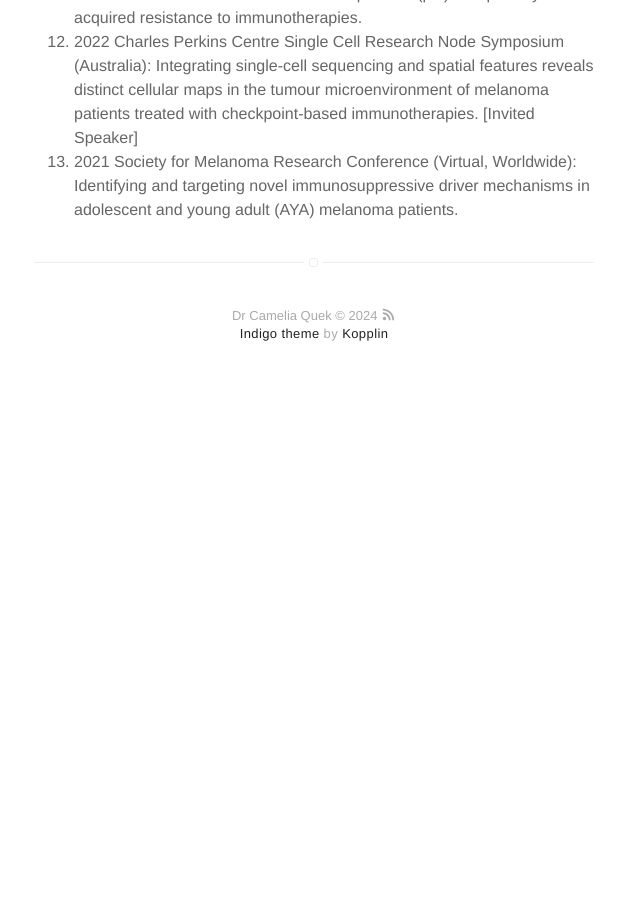
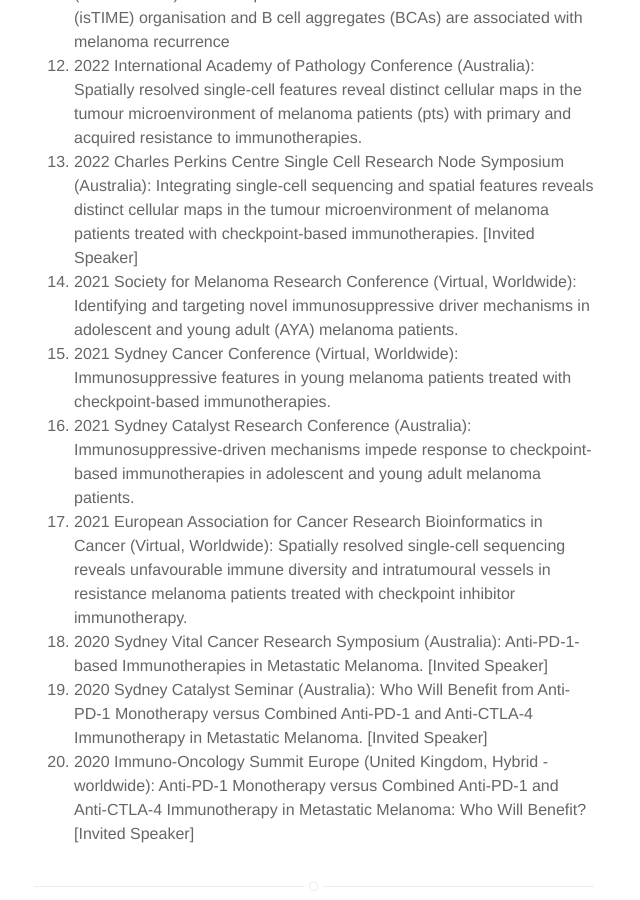
Before and after one commit to cameliaquek/cameliaquek.github.io, a Jekyll site: the page built from projects.html, in a window 1280 px wide and 900 px high, scrolled down 6695 px. Shown: the whole window, without its empty margins (326-966 px from the left). Built offline with Jekyll 4.4.1, drawn with Linux system fonts in a browser that asks for light colours; before the commit the page ends 7100 px from its top, so only the background shows below that; some of the changed text lies outside the part shown.

Commit message:
Update projects.html

```diff
--- a/projects.html
+++ b/projects.html
@@ -5,7 +5,7 @@ title: Projects
 
 <h2>List of published projects</h2>
 <ol>
-  <li>Bai X, Attrill GH, Gide TN, Ferguson PM, Nahar KJ, Shang P, Vergara IA, Palendira U, Pires da Silva I, Carlino MS, Menzies AM, Long GV, Scolyer RA, Wilmott JS, Quek C. Baseline immunosuppressive spatiotypes in adolescent and young adult melanoma patients treated with checkpoint immunotherapy. Nature Communication 2024.</li>
+  <li>Bai X, Attrill GH, Gide TN, Ferguson PM, Nahar KJ, Shang P, Vergara IA, Palendira U, Pires da Silva I, Carlino MS, Menzies AM, Long GV, Scolyer RA, Wilmott JS, Quek C. Stroma-infiltrating T cell spatiotypes define immunotherapy outcomes in adolescent and young adult patients with melanoma. Nature Communications 2024; 8;15(1):3014. PMID: 38589406. DOI: 10.1038/s41467-024-47301-9</li>
 
   <li>Adegoke N, Gide TN, Mao Y,  Quek C, Patrick E, Carlino MS, Lo SE, Menzies AM, Pires da Silva I, Vergara IA, Long GV, Scolyer RA, and Wilmott JS. Classification of the tumour immune microenvironment and associations with outcomes in patients with metastatic melanoma treated with immunotherapies. Journal for ImmunoTherapy of Cancer 2023. </li>
 
@@ -80,30 +80,26 @@ title: Projects
 
 <h2>List of projects presented at the conferences and meetings</h2>
 <ol>
+
+  <li>2024 Australia Illumination Tour Symposium (Australia, Hybrid - worldwide): Tumour spatial microenvironment and single cell multiomics profiles in immunotherapy-treated melanoma patients across neoadjuvant and metastatic settings. [Invited Speaker]</li>
   <li>2024 ORIEN Data Science RIG (USA): Unravelling precision immunotherapy: single cell and multiomics insights in advanced melanoma patients treated with immune checkpoint inhibitors. [Invited Speaker]</li>
-
   <li>2023 10x-MS Fellowship Forum Symposium (Australia): Single cell spatial multiomics in advanced melanoma patients treated with checkpoint inhibitor immunotherapy. [Invited Speaker]</li>
-
-  <li>2023 International Society for Computational Biology ASCS (Virtual, Worldwide): Spatially resolved omics reveal distinct cell microenvironment in melanoma. [Invited Speaker]</li>
-
+  <li>2023 International Society for Computational Biology ASCS (Virtual, Worldwide): Spatially resolved omics reveal distinct cell microenvironment in melanoma. [Invited Speaker; Best Speaker Award]</li>
   <li>2023 International Cancer Conference (UK): Distinct cellular and molecular features of tumour immune microenvironment in melanoma patients with primary and acquired resistance to cancer immunotherapy. [Invited Speaker]</li>
-
   <li>2023 WEHI Spatial Technology Symposium (Australia): CODEX imaging of patients with advanced melanoma. [Invited Speaker]</li>
-
   <li>2023 European Society for Medical Oncology (Spain): Single cell spatial features of in-transit melanoma associated with patient outcome to immunotherapy.</li>
-
   <li>2023 American Association for Cancer Research Annual Meeting (USA): Distinct cellular and molecular maps in the tumour microenvironment of resistant melanoma patients treated with checkpoint-based immunotherapies.</li>
-
   <li>2023 American Association for Cancer Research Annual Meeting (USA): Spatial organization of the tumor immune microenvironment (TIME) in primary and metastatic melanoma is associated with patient outcome.</li>
-
   <li>2023 American Association for Cancer Research Annual Meeting (USA): Predictive biomarker models of immunotherapy response in patients with metastatic melanoma: Genomic, transcriptomic, and immune profiles from the Personalised Immunotherapy Program (PIP).</li>
-
   <li>2023 Australian and New Zealand Society for Immunology Conference (New Zealand): Immunospatial tumour immune microenvironment (isTIME) organisation and B cell aggregates (BCAs) are associated with melanoma recurrence</li>
-
   <li>2022 International Academy of Pathology Conference (Australia): Spatially resolved single-cell features reveal distinct cellular maps in the tumour microenvironment of melanoma patients (pts) with primary and acquired resistance to immunotherapies.</li>
-
   <li>2022 Charles Perkins Centre Single Cell Research Node Symposium (Australia): Integrating single-cell sequencing and spatial features reveals distinct cellular maps in the tumour microenvironment of melanoma patients treated with checkpoint-based immunotherapies. [Invited Speaker]</li>
-
   <li>2021 Society for Melanoma Research Conference (Virtual, Worldwide): Identifying and targeting novel immunosuppressive driver mechanisms in adolescent and young adult (AYA) melanoma patients.</li>
+  <li>2021 Sydney Cancer Conference (Virtual, Worldwide): Immunosuppressive features in young melanoma patients treated with checkpoint-based immunotherapies.</li>
+  <li>2021 Sydney Catalyst Research Conference (Australia): Immunosuppressive-driven mechanisms impede response to checkpoint-based immunotherapies in adolescent and young adult melanoma patients.</li>
+  <li>2021 European Association for Cancer Research Bioinformatics in Cancer (Virtual, Worldwide): Spatially resolved single-cell sequencing reveals unfavourable immune diversity and intratumoural vessels in resistance melanoma patients treated with checkpoint inhibitor immunotherapy.</li>
+  <li>2020 Sydney Vital Cancer Research Symposium (Australia): Anti-PD-1-based Immunotherapies in Metastatic Melanoma. [Invited Speaker]</li>
+  <li>2020 Sydney Catalyst Seminar (Australia): Who Will Benefit from Anti-PD-1 Monotherapy versus Combined Anti-PD-1 and Anti-CTLA-4 Immunotherapy in Metastatic Melanoma. [Invited Speaker]</li>
+  <li>2020 Immuno-Oncology Summit Europe (United Kingdom, Hybrid - worldwide): Anti-PD-1 Monotherapy versus Combined Anti-PD-1 and Anti-CTLA-4 Immunotherapy in Metastatic Melanoma: Who Will Benefit? [Invited Speaker]</li>
 
 </ol>
```
